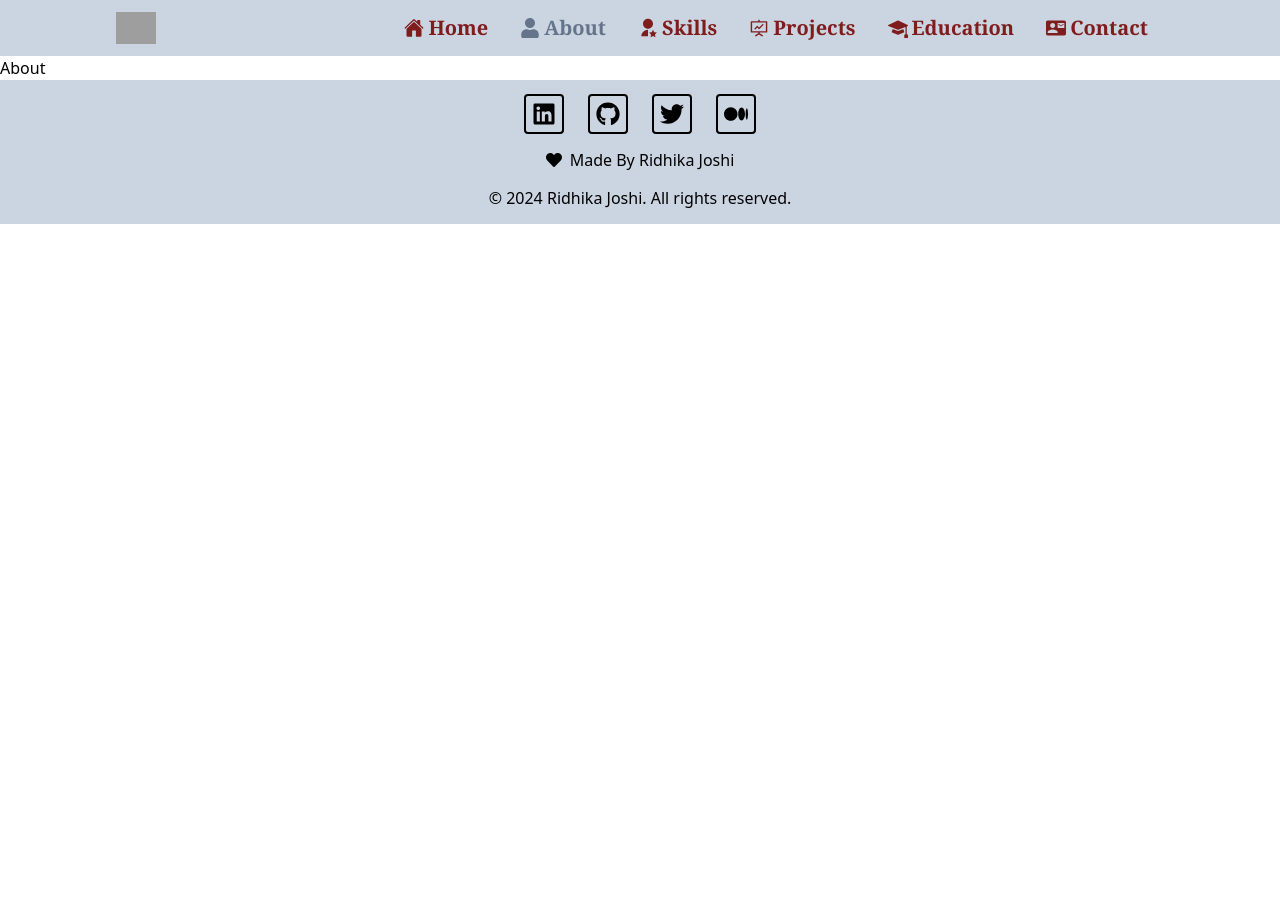
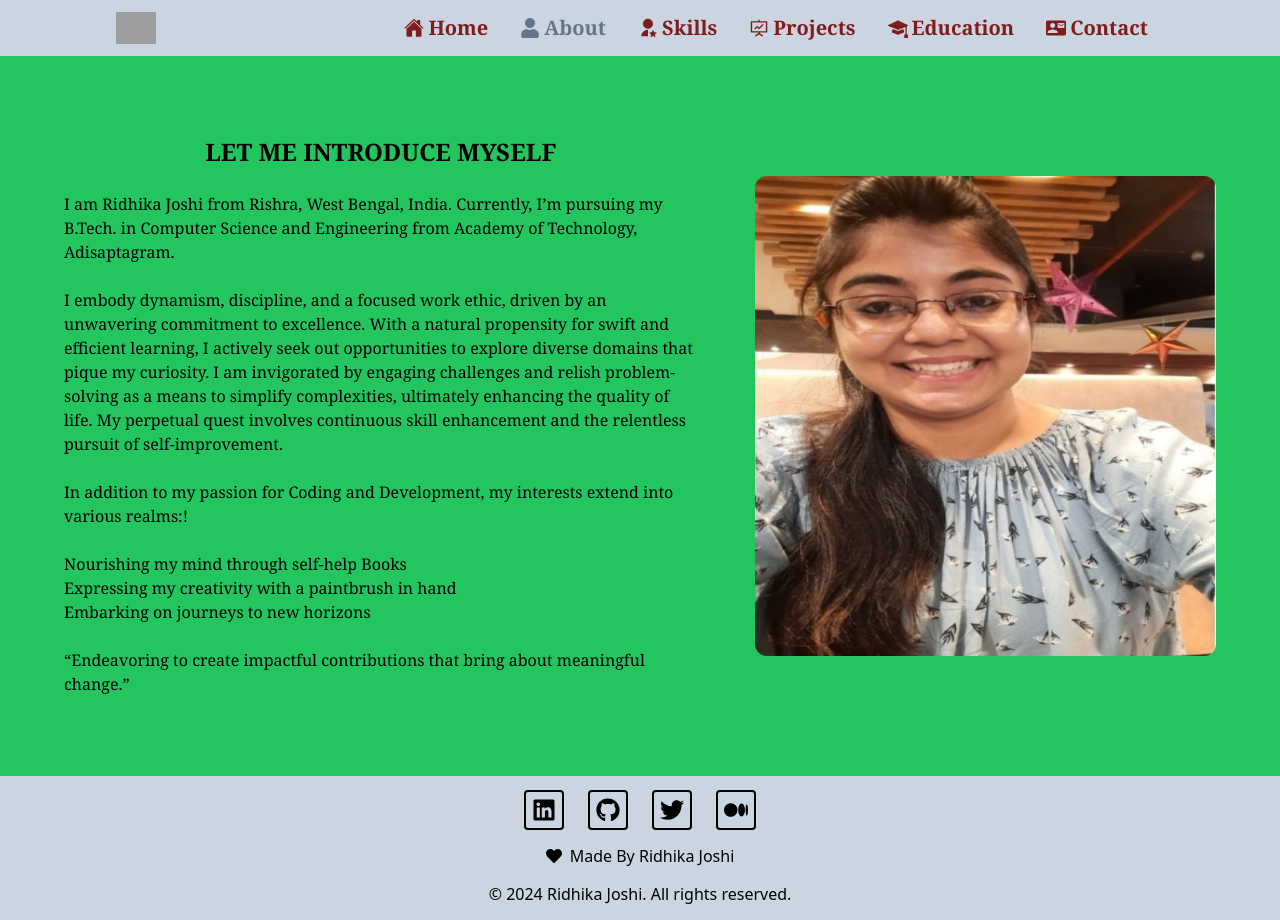
Before and after one commit to RidhikaJoshi/New_Portfolio, a React app: page /about in a window 1280 px wide. Before the commit the page ends 800 px from the top, so only its background shows below. Built offline with nearby package versions, Linux system fonts and the light colour scheme; grey boxes are pictures that could not be loaded; the HTML template or start-up script is replaced by a standard one.

Commit message:
Add About page with photo

```diff
--- a/src/Components/About.jsx
+++ b/src/Components/About.jsx
@@ -1,8 +1,41 @@
 import React from 'react'
+import photo from '../assets/photo.jpg'
 
 function About() {
   return (
-    <div>About</div>
+    <div className='min-h-[90vh] w-full bg-green-500 flex items-center justify-center font-serif'>
+
+      <div className='md:w-[90%] w-[95%] min-h-[25rem] flex md:flex-row items-center justify-between flex-col m-2 gap-2'>
+          {/* This div is for the text part */}
+          <div className='md:w-[55%] flex flex-col justify-between w-[90%] '>
+              <p className='text-2xl font-bold text-center '>LET ME INTRODUCE MYSELF</p>
+              <br/>
+              <p>I am Ridhika Joshi from Rishra, West Bengal, India. Currently, I’m pursuing my B.Tech. in Computer Science and Engineering from Academy of Technology, Adisaptagram.</p>
+               <br/>
+              <p>I embody dynamism, discipline, and a focused work ethic, driven by an unwavering commitment to excellence. With a natural propensity for swift and efficient learning, I actively seek out opportunities to explore diverse domains that pique my curiosity. I am invigorated by engaging challenges and relish problem-solving as a means to simplify complexities, ultimately enhancing the quality of life. My perpetual quest involves continuous skill enhancement and the relentless pursuit of self-improvement.</p>
+               <br/>
+              <p>In addition to my passion for Coding and Development, my interests extend into various realms:!</p>
+               <br/>
+              <ul>
+                <li> Nourishing my mind through self-help Books</li>
+                <li>Expressing my creativity with a paintbrush in hand</li>
+                <li>Embarking on journeys to new horizons</li>
+              </ul>
+               <br/>
+              <p>“Endeavoring to create impactful contributions that bring about meaningful change.”</p>
+
+          </div>
+
+
+
+          {/* This div is for the image part */}
+
+            <img className='md:w-[40%] h-[30rem] w-[90%] rounded-xl'src={photo}/>
+
+
+      </div>
+
+    </div>
   )
 }
 
```
Also changed, not shown: src/assets/photo.jpg (added).
